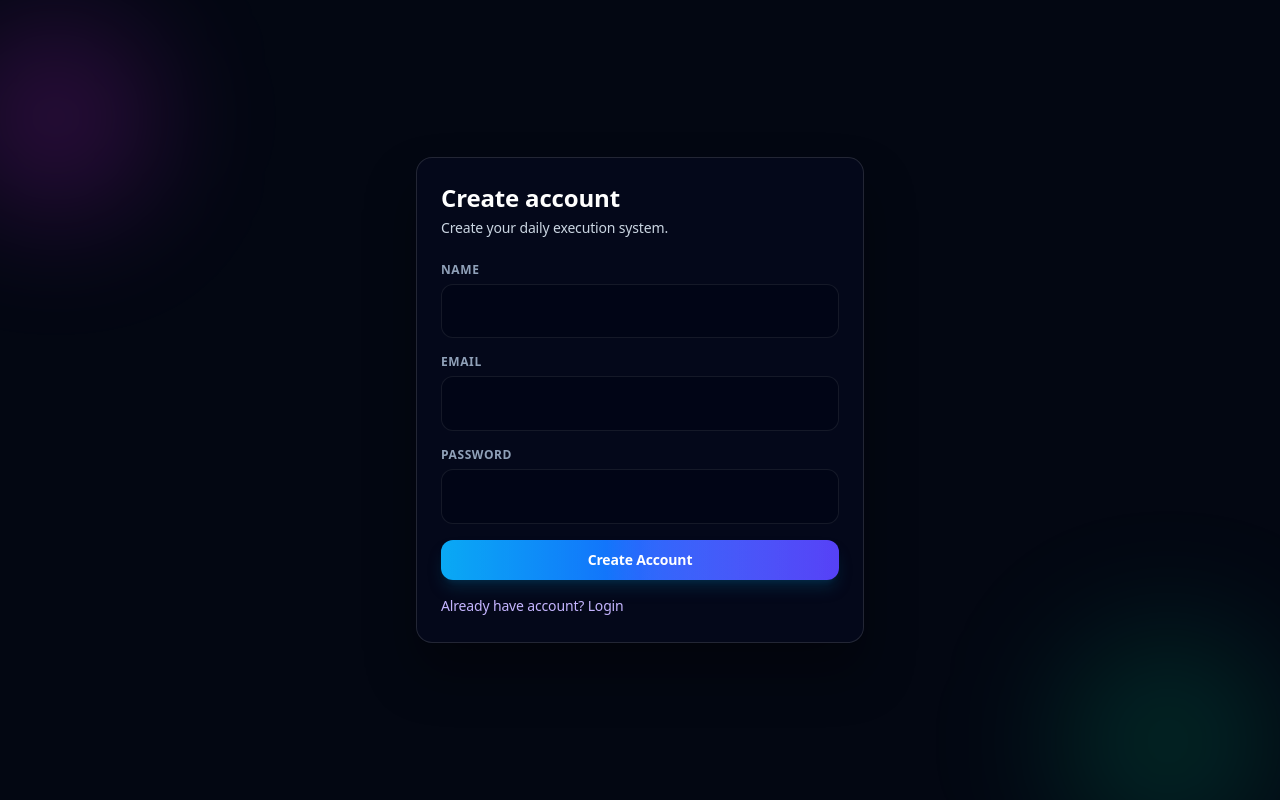
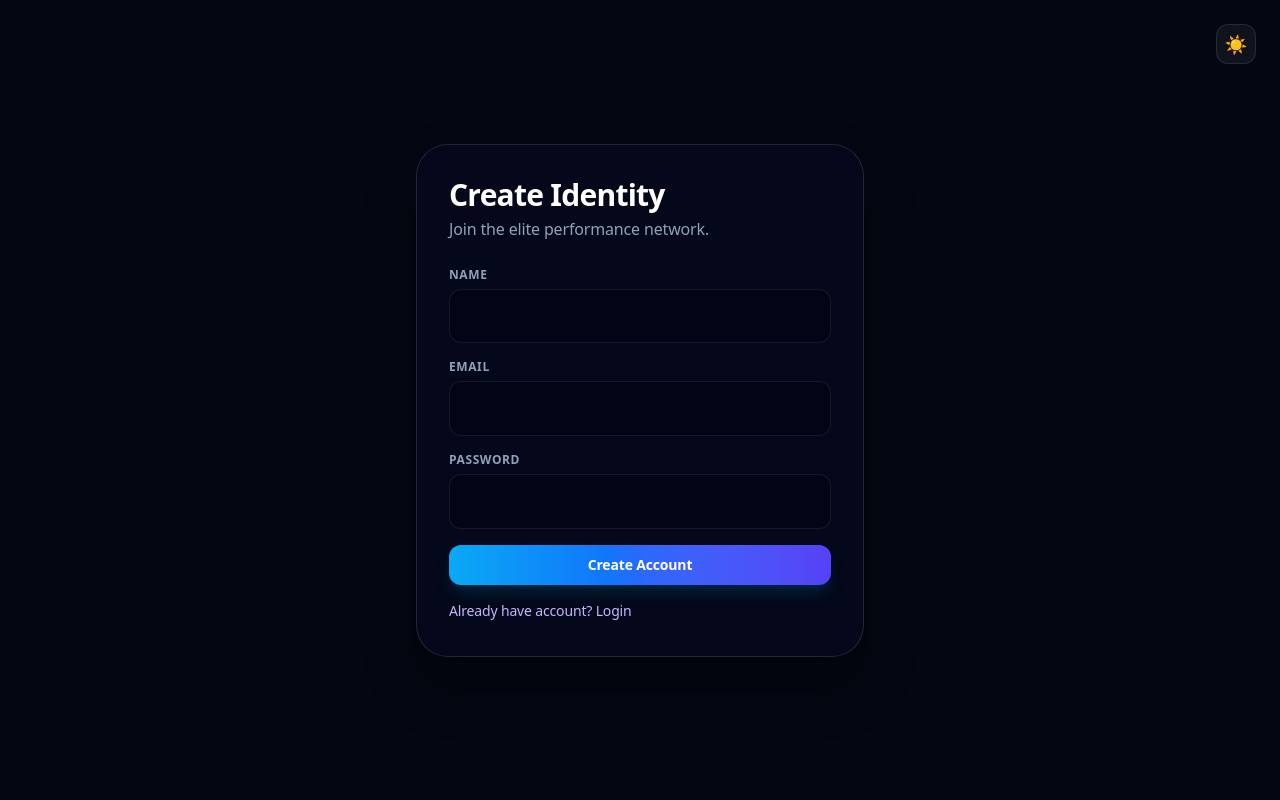
Before and after one commit to Kanhaiya-Tiwari/DevSecOps-for-devtracker, a React (Vite) app in the folder frontend/: page / in a window 1280 px wide. Both pictures are taken after typing "name@example.com", "Sample123" into the empty fields and a click on the button "Create New Identity". Built offline with nearby package versions, Linux system fonts and the light colour scheme; no server answers.

Commit message:
update UI

```diff
--- a/frontend/index.html
+++ b/frontend/index.html
@@ -1,11 +1,14 @@
 <!DOCTYPE html>
-<html lang="en">
+<html lang="en" class="theme-dark">
   <head>
     <meta charset="UTF-8" />
-    <meta name="viewport" content="width=device-width, initial-scale=1.0" />
+    <meta name="viewport" content="width=device-width, initial-scale=1.0, maximum-scale=1.0, user-scalable=no" />
     <title>DevTrackr</title>
+    <style>
+      body { background-color: #030712; margin: 0; }
+    </style>
   </head>
-  <body>
+  <body style="background-color: #030712;">
     <div id="root"></div>
     <script type="module" src="/src/main.jsx"></script>
   </body>
--- a/frontend/src/AppShell.jsx
+++ b/frontend/src/AppShell.jsx
@@ -25,7 +25,9 @@ function AppContent() {
   const [view, setView] = useState("dashboard");
   const [theme, setTheme] = useState(() => {
     if (typeof window !== "undefined") {
-      return localStorage.getItem("devtrackr_theme") || "dark";
+      const saved = localStorage.getItem("devtrackr_theme");
+      // If nothing is saved, or if it's the first time, always default to dark
+      return saved === "light" ? "light" : "dark";
     }
     return "dark";
   });
@@ -226,38 +228,63 @@ function AppContent() {
     </div>
   );
 
+  const AuthLayout = ({ children }) => (
+    <div className="relative min-h-screen bg-page text-primary transition-colors duration-300 overflow-hidden">
+      {/* Theme Toggle for Auth Pages */}
+      <div className="absolute top-6 right-6 z-50">
+        <button
+          onClick={toggleTheme}
+          className="w-10 h-10 rounded-xl border border-white/10 bg-white/5 flex items-center justify-center text-lg hover:bg-white/10 transition-all"
+        >
+          {theme === "dark" ? "☀️" : "🌙"}
+        </button>
+      </div>
+
+      {theme === "dark" && (
+        <>
+          <div className="float-soft absolute -top-20 left-0 h-96 w-96 rounded-full bg-sky-500/8 blur-3xl" />
+          <div className="float-soft absolute top-1/2 right-0 h-80 w-80 rounded-full bg-pink-500/6 blur-3xl" />
+        </>
+      )}
+      {children}
+      {showWelcome && WelcomeOverlay}
+    </div>
+  );
+
   if (authLoading) {
-    return <div className="min-h-screen grid place-items-center text-slate-300">Loading...</div>;
+    return <div className="min-h-screen grid place-items-center text-slate-300 bg-[#030712]">Loading...</div>;
   }
 
   // Show welcome splash always on fresh load before login
   if (showWelcome && !user) {
-    return (
-      <div className="relative min-h-screen bg-[#030712] overflow-hidden">
-        {WelcomeOverlay}
-      </div>
-    );
+    return <AuthLayout>{WelcomeOverlay}</AuthLayout>;
   }
 
   if (!user) {
     if (authView === "login") {
       return (
+        <AuthLayout>
           <LoginPage
             onSubmit={onLogin}
             onSwitch={() => setAuthView("register")}
             loading={authBusy}
             error={authError}
+            theme={theme}
           />
+        </AuthLayout>
       );
     }
 
     return (
+      <AuthLayout>
         <RegisterPage
           onSubmit={onRegister}
           onSwitch={() => setAuthView("login")}
           loading={authBusy}
           error={authError}
+          theme={theme}
         />
+      </AuthLayout>
     );
   }
 
--- a/frontend/src/pages/LoginPage.jsx
+++ b/frontend/src/pages/LoginPage.jsx
@@ -3,13 +3,13 @@ import Input from "../components/Input";
 import Button from "../components/Button";
 import { Globe, ShieldCheck, Sparkles, Zap } from "lucide-react";
 
-export default function LoginPage({ onSubmit, onSwitch, loading, error }) {
+export default function LoginPage({ onSubmit, onSwitch, loading, error, theme }) {
   const [email, setEmail] = useState("");
   const [password, setPassword] = useState("");
   const [lang, setLang] = useState("en");
 
   return (
-    <div className="relative min-h-screen flex items-center justify-center px-4 bg-[#030712] text-primary overflow-hidden">
+    <div className={`relative min-h-screen flex items-center justify-center px-4 transition-colors duration-300 ${theme === 'dark' ? 'bg-[#030712]' : 'bg-slate-50'}`}>
       {/* Ocean Animation Background */}
       <div className="ocean">
         <div className="wave"></div>
--- a/frontend/src/pages/RegisterPage.jsx
+++ b/frontend/src/pages/RegisterPage.jsx
@@ -2,18 +2,16 @@ import { useState } from "react";
 import Input from "../components/Input";
 import Button from "../components/Button";
 
-export default function RegisterPage({ onSubmit, onSwitch, loading, error }) {
+export default function RegisterPage({ onSubmit, onSwitch, loading, error, theme }) {
   const [name, setName] = useState("");
   const [email, setEmail] = useState("");
   const [password, setPassword] = useState("");
 
   return (
-    <div className="relative min-h-screen grid place-items-center px-4 bg-page text-primary overflow-hidden">
-      <div className="float-soft absolute top-8 -left-10 h-48 w-48 rounded-full bg-fuchsia-500/20 blur-3xl" />
-      <div className="float-soft absolute -bottom-16 right-0 h-56 w-56 rounded-full bg-emerald-400/15 blur-3xl" />
-      <div className="glass-card relative w-full max-w-md rounded-2xl p-6 shadow-2xl">
-        <h1 className="text-2xl font-semibold text-white">Create account</h1>
-        <p className="mt-1 text-sm text-slate-300">Create your daily execution system.</p>
+    <div className={`relative min-h-screen grid place-items-center px-4 transition-colors duration-300 ${theme === 'dark' ? 'bg-[#030712]' : 'bg-slate-50'}`}>
+      <div className="glass-card relative w-full max-w-md rounded-[2rem] p-8 shadow-2xl border border-white/5 overflow-hidden slide-up">
+        <h1 className="text-3xl font-black text-white tracking-tight">Create Identity</h1>
+        <p className="mt-1 text-slate-400 font-medium">Join the elite performance network.</p>
 
         <form
           className="mt-6 space-y-4"
```
Lines whose indentation alone changed are shown as unchanged.
